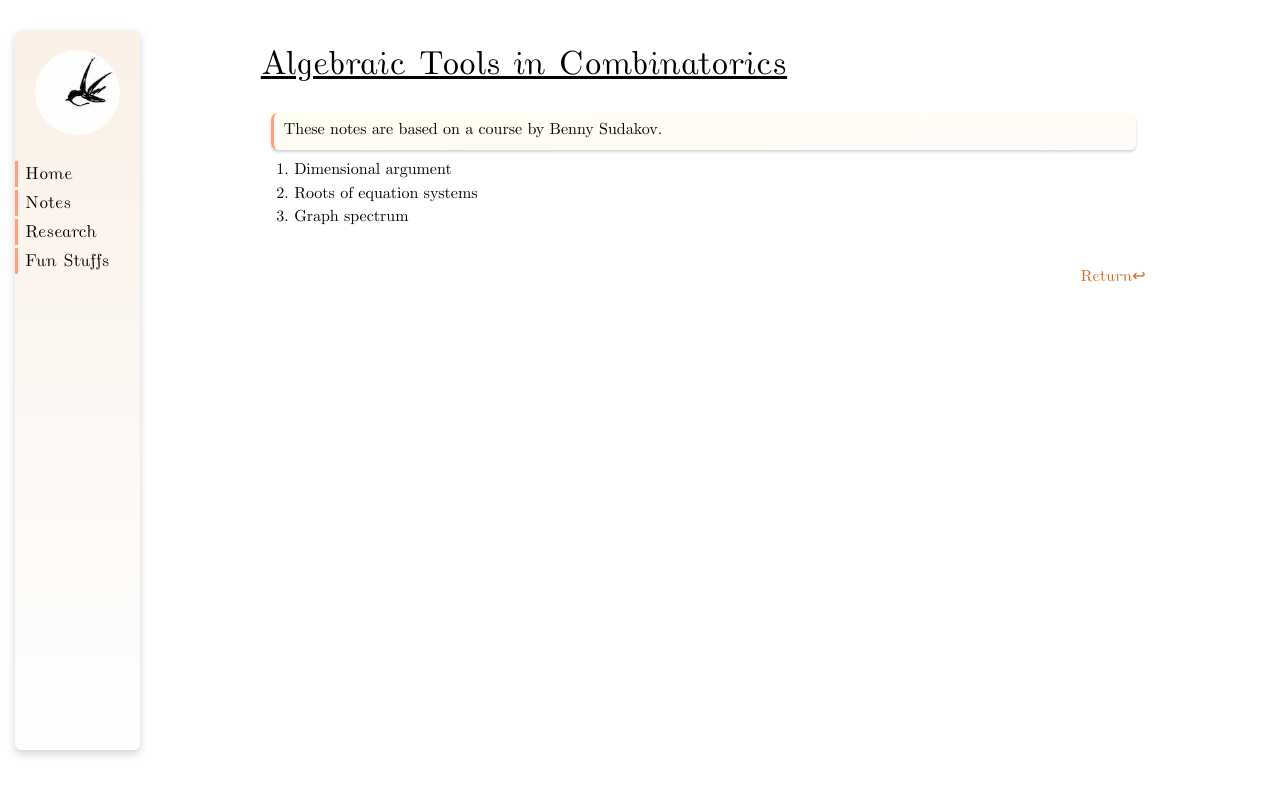
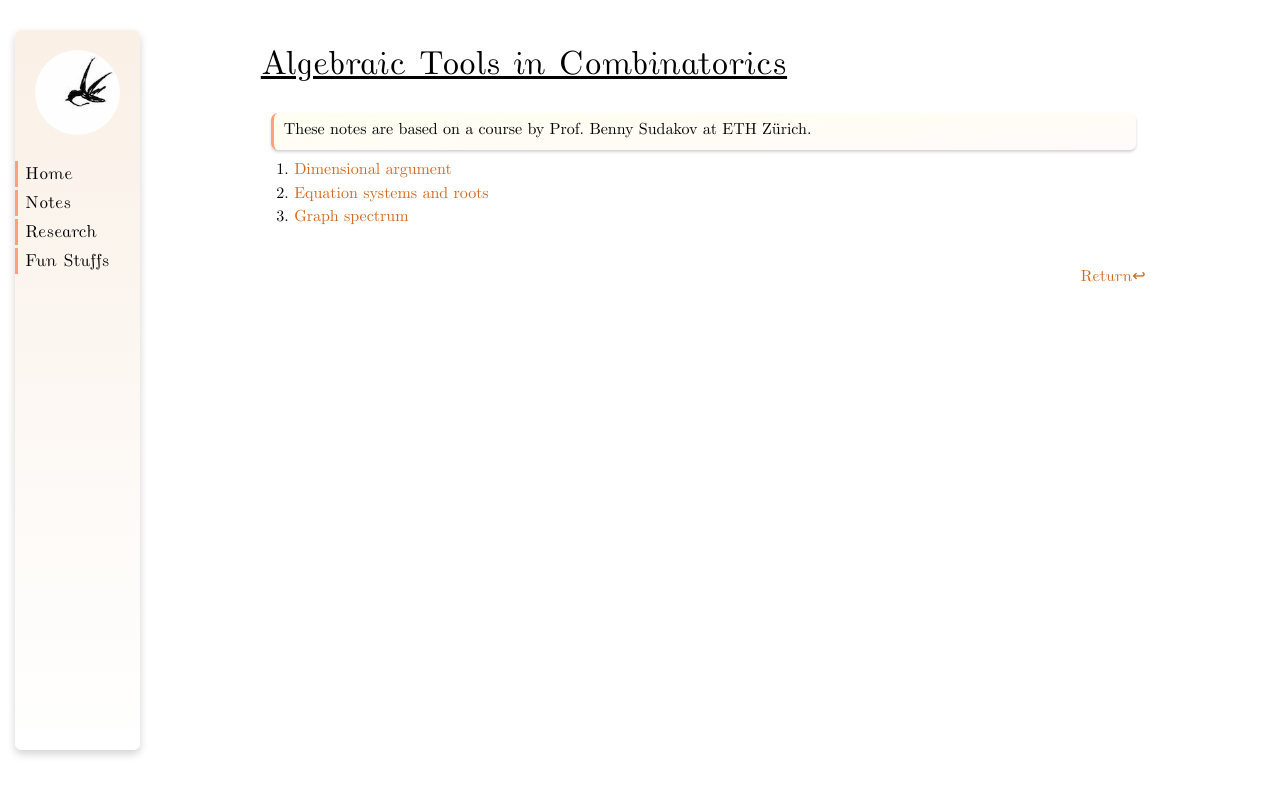
Before and after one commit to YanhengWang/yanhengwang.github.io, a Jekyll site: the page built from notes/algebraic-tools/index.md, in a window 1280 px wide. Shown: the top 795 px of the page. Built offline with Jekyll 4.4.1, drawn with Linux system fonts in a browser that asks for light colours.

Commit message:
finish algebraic tools

```diff
--- a/notes/algebraic-tools/index.md
+++ b/notes/algebraic-tools/index.md
@@ -3,8 +3,8 @@ layout: page
 title: Algebraic Tools in Combinatorics
 ---
 
-> These notes are based on a course by Benny Sudakov.
+> These notes are based on a course by Prof. Benny Sudakov at ETH Zürich.
 
-1. Dimensional argument
-1. Roots of equation systems
-1. Graph spectrum
+1. [Dimensional argument](./dimension.pdf)
+1. [Equation systems and roots](./roots.pdf)
+1. [Graph spectrum](./spectrum.pdf)
```
Also changed, not shown: 3 other files.
